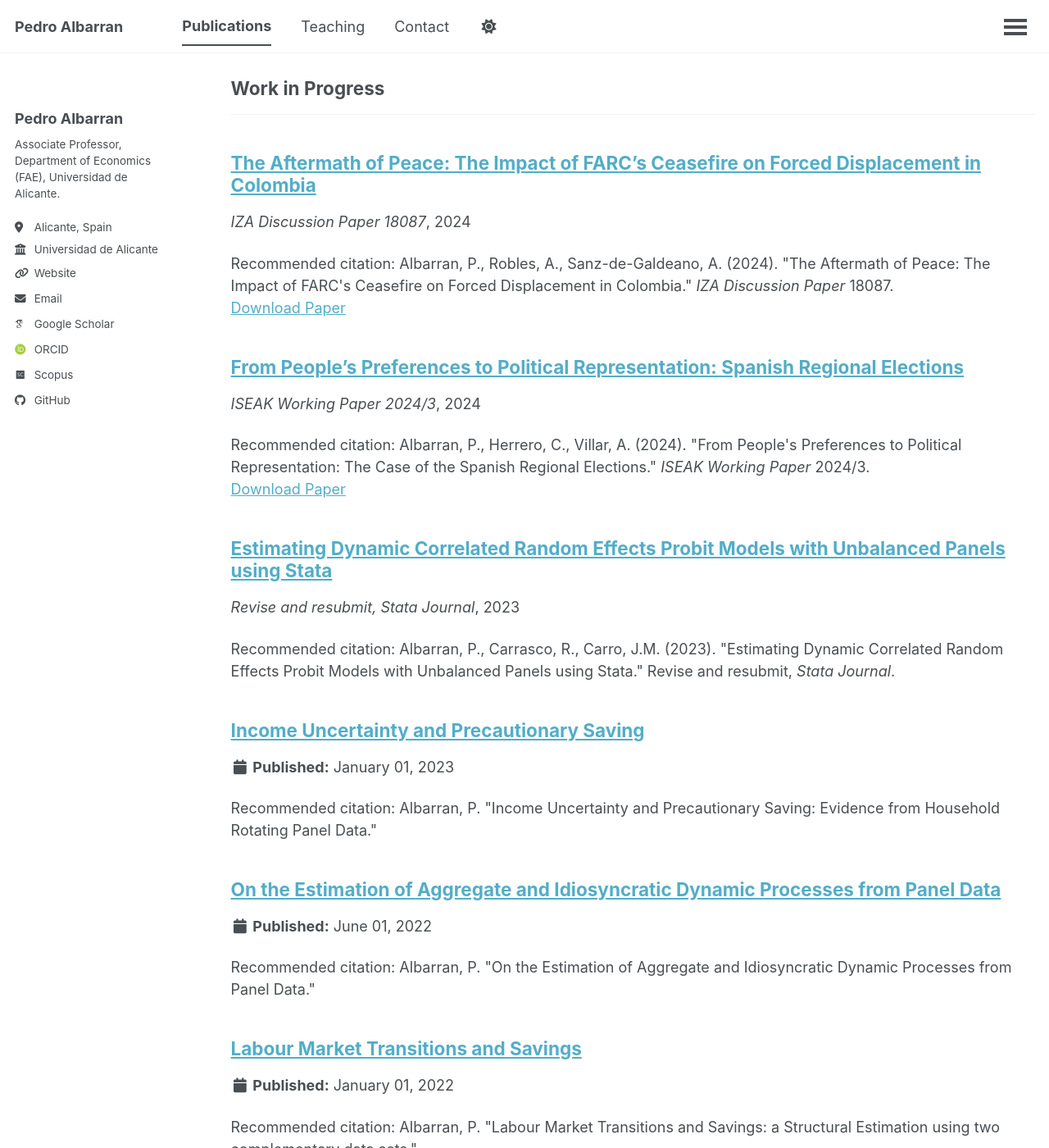
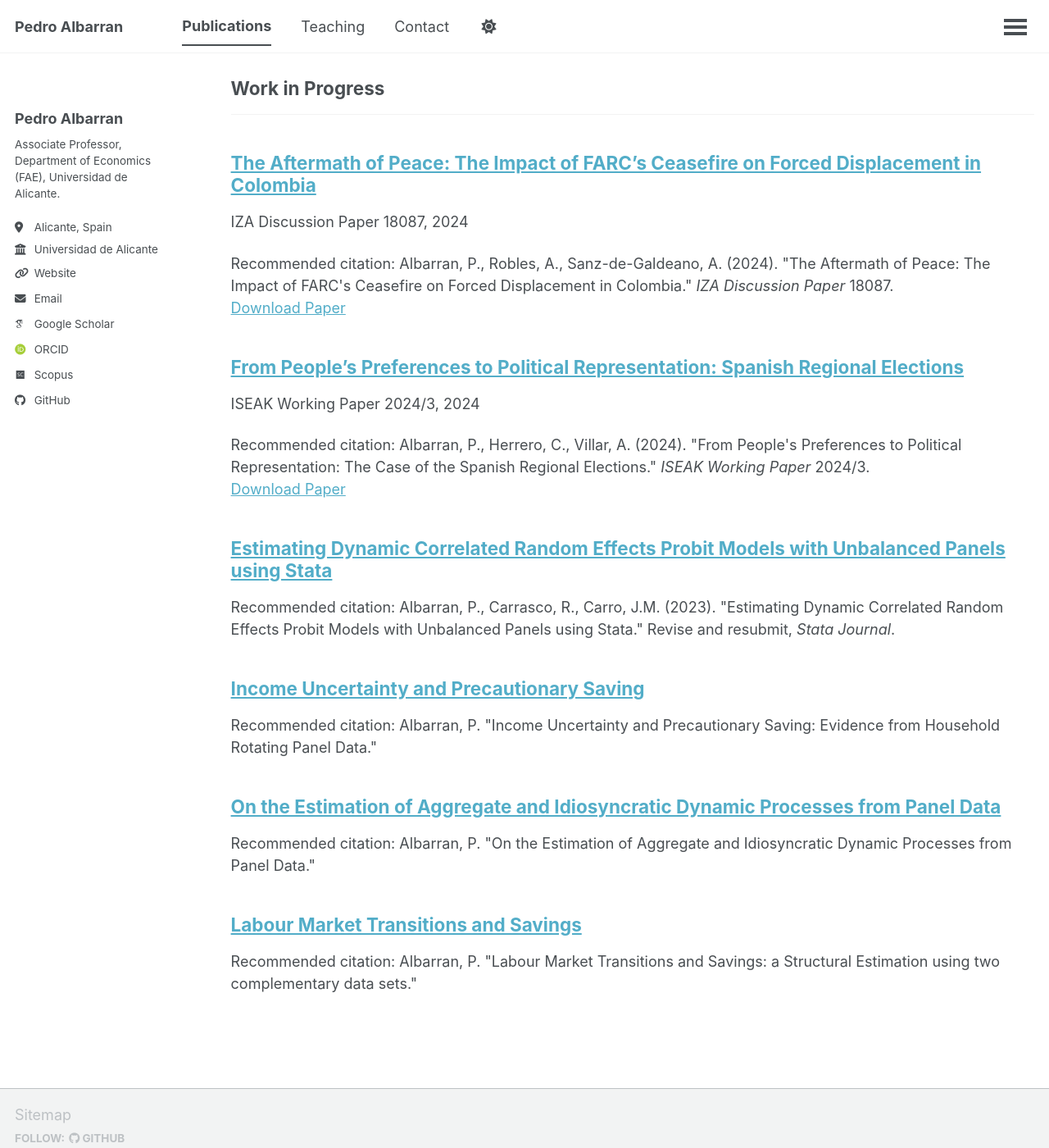
Before and after one commit to albarran/albarran.github.io, a Jekyll site: the page built from _pages/publications.html, in a window 1280 px wide and 1400 px high, scrolled down 5092 px. Shown: the whole window at 82% size. Built offline with Jekyll 4.4.1, drawn with Linux system fonts in a browser that asks for light colours; some web fonts are replaced; a script that is not in the unit is left out.

Commit message:
Refactor publication display: remove 'Published in' for WIP, show repo series only for official working papers, and clean up status display

```diff
--- a/_includes/archive-single.html
+++ b/_includes/archive-single.html
@@ -44,8 +44,10 @@
           {% if post.category == 'manuscripts' and post.venue %}
             <p>Published in <i>{{ post.venue }}</i>, {{ post.date | default: "1900-01-01" | date: "%Y" }} </p>
           {% elsif post.category == 'workinprogress' and post.venue %}
-            <p><i>{{ post.venue }}</i>, {{ post.date | default: "1900-01-01" | date: "%Y" }} </p>
-          {% elsif post.date %}
+            {% if post.venue contains 'Working Paper' or post.venue contains 'Discussion Paper' %}
+              <p>{{ post.venue }}, {{ post.date | date: "%Y" }} </p>
+            {% endif %}
+          {% elsif post.date and post.category != 'workinprogress' %}
             <p class="page__date"><strong><i class="fa fa-fw fa-calendar" aria-hidden="true"></i> {{ site.data.ui-text[site.locale].date_label | default: "Published:" }}</strong> <time datetime="{{ post.date | default: "1900-01-01" | date_to_xmlschema }}">{{ post.date | default: "1900-01-01" | date: "%B %d, %Y" }}</time></p>
           {% endif %}
         {% elsif post.date %}
--- a/_layouts/single.html
+++ b/_layouts/single.html
@@ -39,7 +39,11 @@ layout: default
         {% elsif page.category == 'manuscripts' and page.venue and page.date %}
           <p>Published in <i>{{ page.venue }}</i>, {{ page.date | default: "1900-01-01" | date: "%Y" }} </p>
         {% elsif page.category == 'workinprogress' and page.venue and page.date %}
-          <p><i>{{ page.venue }}</i>, {{ page.date | default: "1900-01-01" | date: "%Y" }} </p>
+          {% if page.venue contains 'Working Paper' or page.venue contains 'Discussion Paper' %}
+            <p>{{ page.venue }}, {{ page.date | date: "%Y" }} </p>
+          {% else %}
+            <!-- Hide 'Revise and resubmit' and similar statuses from header, only show in citation below -->
+          {% endif %}
         {% elsif page.date and page.category != 'workinprogress' %}
           <p class="page__date"><strong><i class="fa fa-fw fa-calendar" aria-hidden="true"></i> {{ site.data.ui-text[site.locale].date_label | default: "Published:" }}</strong> <time datetime="{{ page.date | date_to_xmlschema }}">{{ page.date | default: "1900-01-01" | date: "%B %d, %Y" }}</time></p>
         {% endif %}
```
